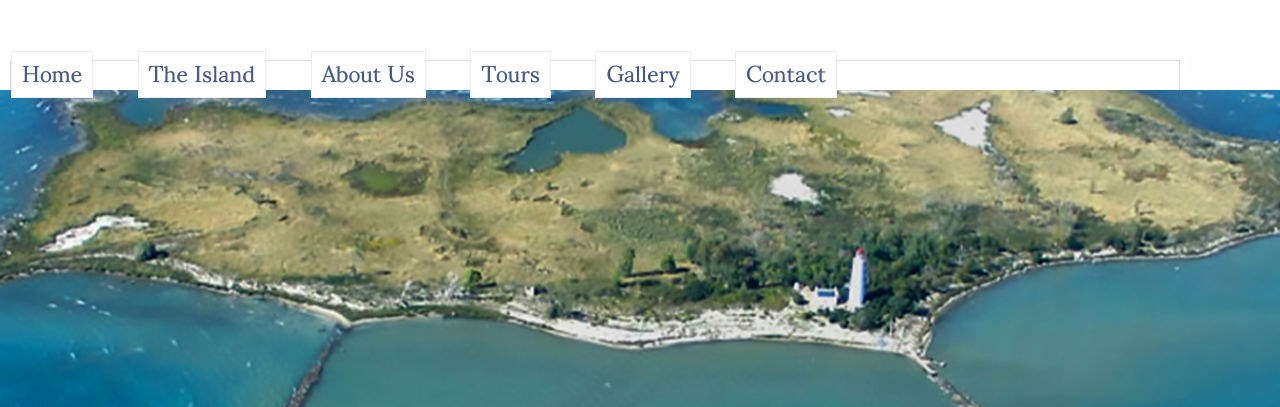
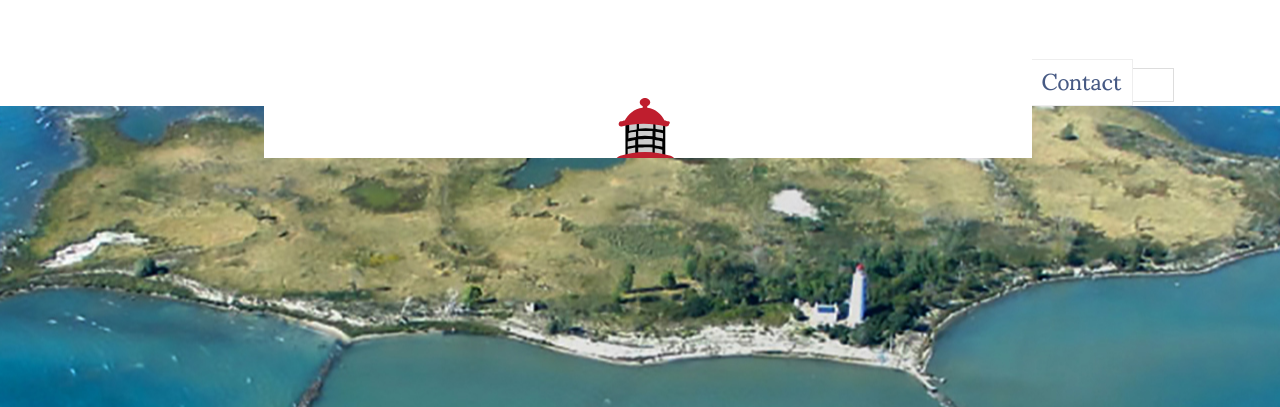
Before and after one commit to mvcrossley/crossley-koza-chantry-island, a PHP site: page / in a window 1280 px wide. Shown: the top 407 px of the page. Run offline with PHP 8.4, Linux system fonts and the light colour scheme.

Commit message:
Updating Navs

```diff
--- a/css/app.css
+++ b/css/app.css
@@ -28,7 +28,7 @@
     font-weight: normal;
     font-style: normal;
 }
-/*-----------------------------------CSS RESET------------------*/
+/*---------------------------------------------------------------------------------CSS RESET------------------*/
 
 body, html{
     font-size: 100%
@@ -61,25 +61,30 @@ span{
     font-style: : italic;
 }
 
-/*------------------------------------------------------------------------------------------NAV STARTS HERE-----*/
+/*-------------------------------------------------------------------------------------MAIN NAV STARTS HERE-----*/
 
-#navbar {
+.top-bar {
     background-color: #fff;
 }
 
-#topbarlogo {
+.title-bar {
+    background-color: white;
+}
+
+#desklogo {
     width: 60%;
     margin-left: 20%;
     width: 200px;
     position: fixed;
     margin-left: 10px;
+    background-color: #fff;
 }
 
-#menuIcon{
-    height: 50px;
-    text-align: right;
+#hamburger{
+    display: block;
+    width: 50px;
+    float: right;
     background-color: white;
-    width: 100%;
 }
 
 #mainNav {
@@ -102,7 +107,6 @@ span{
     padding: 10px;
 }
 
-
 #mainNav ul li:hover {
     background-color: #d4e1f7;
 }
@@ -112,9 +116,6 @@ span{
     color: #475a84;
     font-size: 1.2em;
 }
-
-
-
 
 
 /*--------------------------------------------------HOME BANNER STARTS HERE-----*/
@@ -159,11 +160,19 @@ span{
     background-color: white;
     }
 
-    #topbarlogo {
-        width: 60%;
-        margin-left: 20%;
+    #desklogo {
+    width: 60%;
+    margin-left: 20%;
+    position: fixed;
     }
 
+    #hamburger{
+    height: 50px;
+    width: 50px;
+    display: block;
+    text-align: right;
+    background-color: white;
+    }
 
     #topbarlogo {
         width: 200px;
--- a/includes/footer.html
+++ b/includes/footer.html
@@ -2,12 +2,3 @@
     <h2>Contact Us</h2>
 
     </section>
-
-
-    <script src="js/vendor/jquery.js"></script>
-    <script src="js/vendor/what-input.js"></script>
-    <script src="js/vendor/foundation.js"></script>
-    <script src="js/app.js"></script>
-    <script src="js/main.js"></script>
-  </body>
-</html>
--- a/includes/header.html
+++ b/includes/header.html
@@ -1,22 +1,18 @@
-<!doctype html>
-<html class="no-js" lang="en" dir="ltr">
-  <head>
-    <meta charset="utf-8">
-    <meta http-equiv="x-ua-compatible" content="ie=edge">
-    <meta name="viewport" content="width=device-width, initial-scale=1.0">
-    <title>Chantry Island</title>
-    <link rel="stylesheet" href="css/foundation.css">
-    <link rel="stylesheet" href="css/app.css">
-  </head>
+    <nav class="top-bar">
+    <h2 class="hide">Main Navigation</h2>
 
-  <body>
-    <nav>
-    <h2 class="hide">Main Navigation</h2>
-      <div id="menuIcon" class="expanded row" data-toggle="mainNav" data-responsive-toggle="mainNav" data-hide-for="medium">
-        <a data-toggle="mainNav"><img src="img/menu-icon.svg" alt="menu icon"></a>
+      <div id="menuIcon" class="title-bar" data-toggle="mainNav" data-responsive-toggle="mainNav" data-hide-for="medium">
+        <a href="index.php"><object id="moblogo" width="50" data="images/mobnavlogo.svg" type="image/svg+xml"></object></a>
+        <a data-toggle="mainNav" class="float-right"><object width="25" data="images/hamburg.svg" type="image/svg+xml"></object></a>
       </div>
 
-      <div id="mainNav" class="topbar" data-toggler>
+      <div class="top-bar-left show-for-medium">
+        <div>
+          <a href="index.php"><object id="desklogo" width="50" data="images/navlogo.svg" type="image/svg+xml"></object></a>
+        </div>
+      </div>
+
+      <div id="mainNav" class="top-bar-right" data-toggler>
         <ul>
           <li><a href="index.html">Home</a></li>
           <li><a href="#">The Island</a></li>
--- a/index.php
+++ b/index.php
@@ -1,4 +1,16 @@
-<?php include("includes/header.html");?>
+<!doctype html>
+<html class="no-js" lang="en" dir="ltr">
+  <head>
+    <meta charset="utf-8">
+    <meta http-equiv="x-ua-compatible" content="ie=edge">
+    <meta name="viewport" content="width=device-width, initial-scale=1.0">
+    <title>Chantry Island | Home</title>
+    <link rel="stylesheet" href="css/foundation.css">
+    <link rel="stylesheet" href="css/app.css">
+  </head>
+
+  <body>
+    <?php include("includes/header.html");?>
 
     <section id="homebanner" class="row expanded">
     <h2 class="hide">Welcome Banner</h2>
@@ -25,4 +37,12 @@
 
     </section>
 
-<?php include("includes/footer.html");?>
+    <?php include("includes/footer.html");?>
+
+    <script src="js/vendor/jquery.js"></script>
+    <script src="js/vendor/what-input.js"></script>
+    <script src="js/vendor/foundation.js"></script>
+    <script src="js/app.js"></script>
+    <script src="js/main.js"></script>
+  </body>
+</html>
```
Also changed, not shown: images/hamburg.svg (added), images/mobnavlogo.svg (added), images/navlogo.svg. Lines whose indentation alone changed are shown as unchanged.
